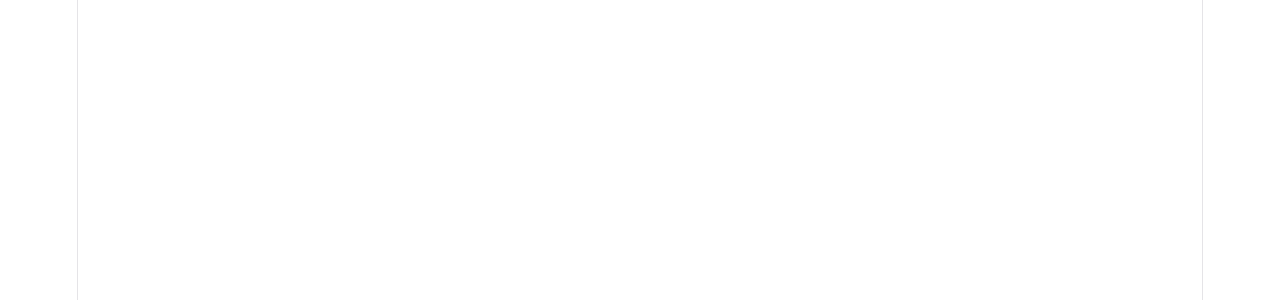
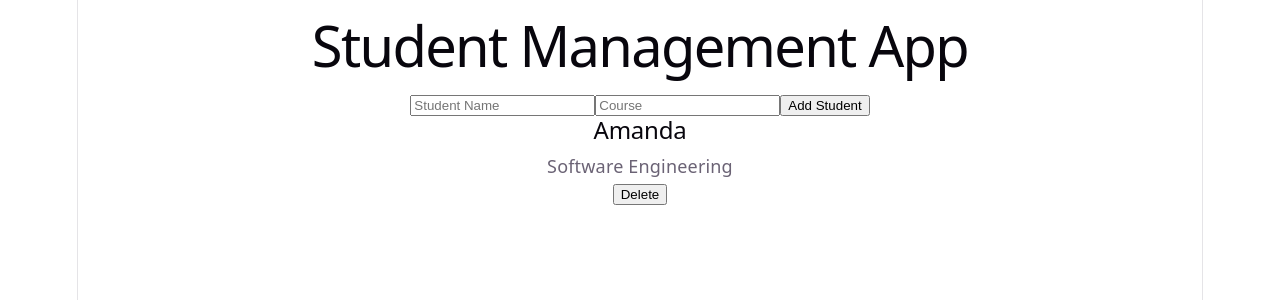
Before and after one commit to amandagm77/MiniProject_StudentManagementApp, a React (Vite) app: page / in a window 1280 px wide. Shown: the top 300 px of the page. Built offline with nearby package versions, Linux system fonts and the light colour scheme.

Commit message:
Building main App file

```diff
--- a/src/App.jsx
+++ b/src/App.jsx
@@ -1,10 +1,41 @@
-import { useState } from 'react'
-import './App.css'
-import StudentForm from './components/StudentForm'
-import StudentList from './components/StudentList'
-import StudentCard from './components/StudentCard'
+import { useState } from "react";
+import "./App.css";
+import StudentForm from "./components/StudentForm";
+import StudentList from "./components/StudentList";
 
 function App() {
-    return
+  const [students, setStudents] = useState([
+    {
+      id: 1,
+      name: "Amanda",
+      course: "Software Engineering",
+    },
+  ]);
+
+  function addStudent(student) {
+    setStudents([...students, student]);
+  }
+
+  function deleteStudent(id) {
+    const updatedStudents = students.filter(
+      (student) => student.id !== id
+    );
+
+    setStudents(updatedStudents);
+  }
+
+  return (
+    <div className="app">
+      <h1>Student Management App</h1>
+
+      <StudentForm addStudent={addStudent} />
+
+      <StudentList
+        students={students}
+        deleteStudent={deleteStudent}
+      />
+    </div>
+  );
 }
+
 export default App;
```
